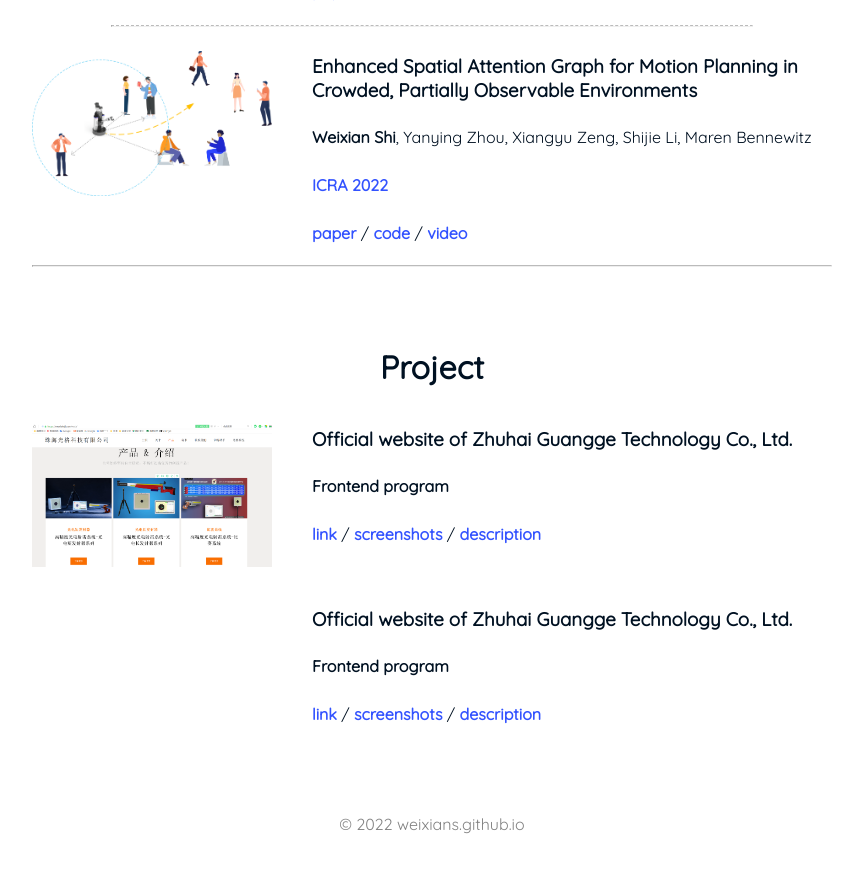
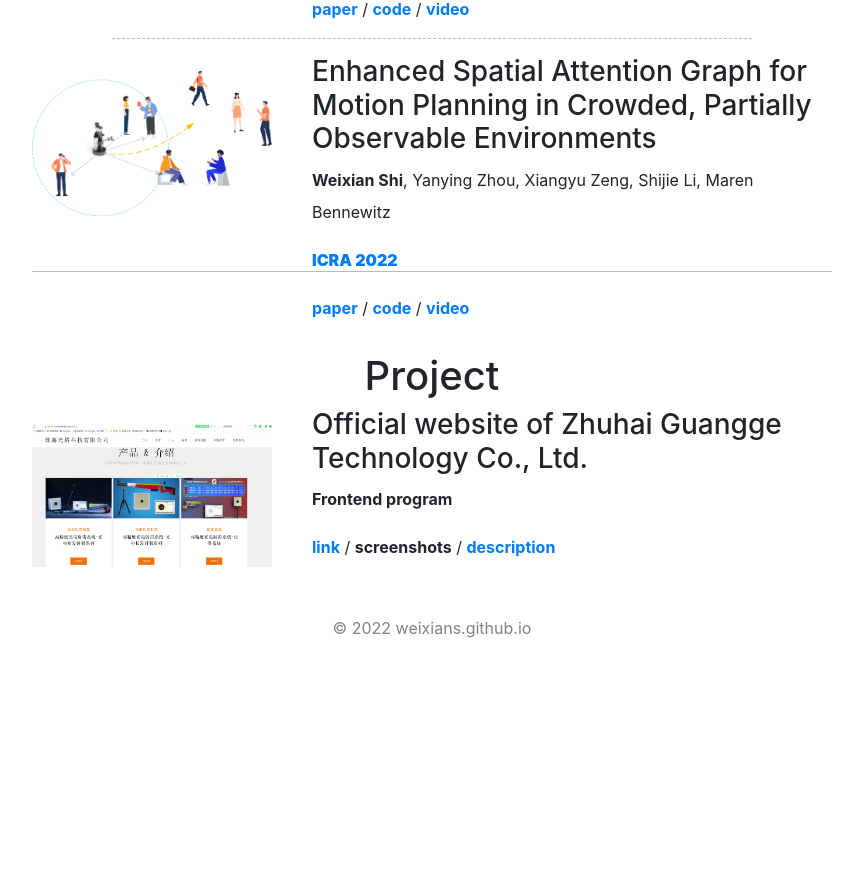
Before and after one commit to weixians/weixians.github.io, a Jekyll site: the page built from about_me.html, in a window 1280 px wide and 900 px high, scrolled down 1323 px. Shown: the top 873 px of the window, without its empty margins (208-1050 px from the left). Built offline with Jekyll 4.4.1, drawn with Linux system fonts in a browser that asks for light colours; after the commit the page ends 2027 px from its top, so only the background shows below that.

Commit message:
change content

```diff
--- a/about_me.html
+++ b/about_me.html
@@ -4,6 +4,9 @@
 subtitle:
 ---
 <head>
+    <link rel="stylesheet" href="https://cdn.jsdelivr.net/npm/bootstrap@4.6.1/dist/css/bootstrap.min.css">
+    <script src="https://cdnjs.cloudflare.com/ajax/libs/twitter-bootstrap/2.3.2/js/bootstrap.min.js"></script>
+
     <style>
         hr.dashed {
             border-top: 1px dashed #bbb;
@@ -22,9 +25,6 @@
             margin-top: 80px;
         }
     </style>
-
-    <script src="https://cdn.jsdelivr.net/npm/vue@2/dist/vue.min.js"></script>
-    <script src="./js/about_me.js" type="module"></script>
 
 </head>
 
@@ -129,25 +129,27 @@
             <p><b>Frontend program</b></p>
             <p>
                 <span><a href="https://monisheji.com" target="_blank">link</a></span> /
-                <span><a href="https://github.com/weixians/esa" target="_blank">screenshots</a></span> /
+                <span><a data-bs-toggle="modal" data-bs-target="#exampleModal">screenshots</a></span> /
                 <span><a href="https://www.hrl.uni-bonn.de/publications/shi22icra.mp4" target="_blank">description</a></span>
             </p>
         </div>
     </div>
 
-    <div v-for="item in projectItems">
-        <div style="height:180px;text-align: left">
-            <div style="width:30%; height:auto; float:left; display:inline; margin-top: 2%">
-                <img v-bind:src="item.thumb" alt="">
-            </div>
-            <div style="width:65%; height:auto; float:left; display:inline; margin-left: 5%">
-                <h3 style="text-align: left">Official website of Zhuhai Guangge Technology Co., Ltd.</h3>
-                <p><b>Frontend program</b></p>
-                <p>
-                    <span><a href="https://monisheji.com" target="_blank">link</a></span> /
-                    <span><a href="https://github.com/weixians/esa" target="_blank">screenshots</a></span> /
-                    <span><a href="https://www.hrl.uni-bonn.de/publications/shi22icra.mp4" target="_blank">description</a></span>
-                </p>
+    <!-- Modal -->
+    <div class="modal fade" id="exampleModal" tabindex="-1" aria-labelledby="exampleModalLabel" aria-hidden="true">
+        <div class="modal-dialog">
+            <div class="modal-content">
+                <div class="modal-header">
+                    <h5 class="modal-title" id="exampleModalLabel">Modal title</h5>
+                    <button type="button" class="btn-close" data-bs-dismiss="modal" aria-label="Close"></button>
+                </div>
+                <div class="modal-body">
+                    ...
+                </div>
+                <div class="modal-footer">
+                    <button type="button" class="btn btn-secondary" data-bs-dismiss="modal">Close</button>
+                    <button type="button" class="btn btn-primary">Save changes</button>
+                </div>
             </div>
         </div>
     </div>
--- a/js/about_me.js
+++ /dev/null
@@ -1,15 +0,0 @@
-const app =new Vue({
-    data() {
-        return {
-            projectItems: [
-                {
-                    thumb: "/assets/img/project/monisheji_website.png",
-                    screenshots: ["/assets/img/project/monisheji_website.png"]
-                }
-            ]
-        }
-    },
-    created() {
-    },
-    methods: {}
-})
```
